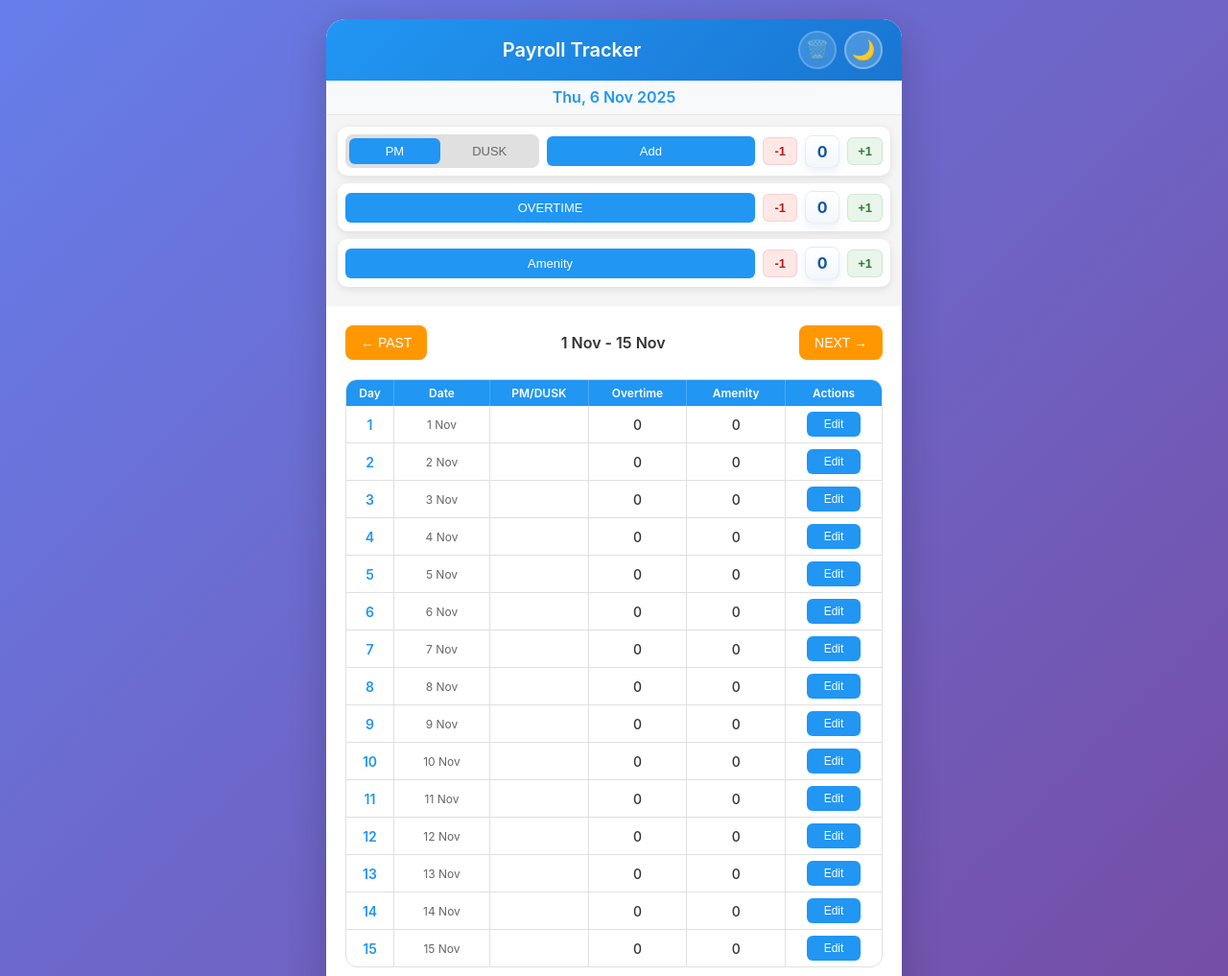
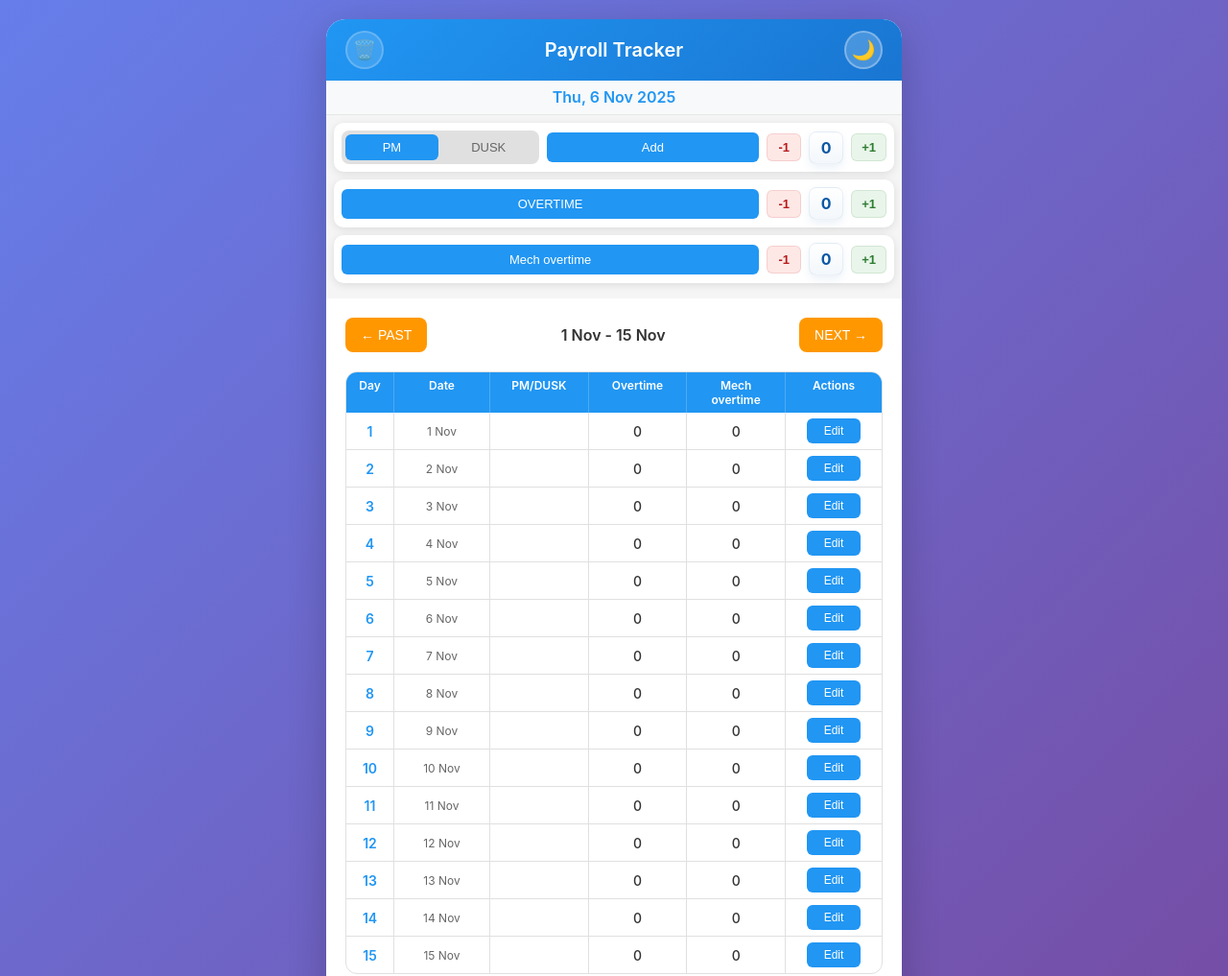
Before and after one commit to filippo-ceradini/payroll-tracker, a plain HTML site: page index.html in a window 1280 px wide. Shown: the top 1017 px of the page at 96% size. Drawn offline with Linux system fonts and the light colour scheme.

Commit message:
ui: rename Amenity label to 'Mech overtime' across UI and reports

```diff
--- a/app.js
+++ b/app.js
@@ -353,7 +353,7 @@ function applyToDay(dateKey) {
     const types = [];
     if (state.quantities['pm-dusk'] > 0) types.push('PM/DUSK');
     if (state.quantities['overtime'] > 0) types.push('Overtime');
-    if (state.quantities['amenity'] > 0) types.push('Amenity');
+        if (state.quantities['amenity'] > 0) types.push('Mech overtime');
 
     if (types.length === 0) return;
 
@@ -459,7 +459,7 @@ function handleSend() {
 
     let body = 'Payroll Report\n\n';
     body += 'Date Range: ' + document.getElementById('dateRange').textContent + '\n\n';
-    body += 'Day | Date | PM DJSK | Overtime | Amenity\n';
+    body += 'Day | Date | PM DJSK | Overtime | Mech overtime\n';
     body += '--------------------------------------------\n';
 
     dataToSend.forEach(item => {
@@ -469,7 +469,7 @@ function handleSend() {
     body += '\n\nTotal Summary:\n';
     body += 'PM DJSK: ' + dataToSend.reduce((sum, item) => sum + item.pmDjsk, 0) + '\n';
     body += 'Overtime: ' + dataToSend.reduce((sum, item) => sum + item.overtime, 0) + '\n';
-    body += 'Amenity: ' + dataToSend.reduce((sum, item) => sum + item.amenity, 0) + '\n';
+    body += 'Mech overtime: ' + dataToSend.reduce((sum, item) => sum + item.amenity, 0) + '\n';
 
     const emailBody = encodeURIComponent(body);
 
--- a/index.html
+++ b/index.html
@@ -57,7 +57,7 @@
             </div>
 
             <div class="input-row">
-                <button class="entry-btn" data-type="amenity">Amenity</button>
+                <button class="entry-btn" data-type="amenity">Mech overtime</button>
                 <button class="quantity-btn" data-action="add" data-type="amenity">+1</button>
                 <div class="quantity-display">
                     <span class="quantity" data-type="amenity">0</span>
@@ -79,7 +79,7 @@
                     <div class="header-cell">Date</div>
                     <div class="header-cell">PM/DUSK</div>
                     <div class="header-cell">Overtime</div>
-                    <div class="header-cell">Amenity</div>
+                    <div class="header-cell">Mech overtime</div>
                     <div class="header-cell">Actions</div>
                 </div>
                 <div id="daysGrid" class="days-grid"></div>
@@ -129,7 +129,7 @@
                     </div>
                 </div>
                 <div class="edit-group">
-                    <label>Amenity</label>
+                    <label>Mech overtime</label>
                     <div class="number-input">
                         <button class="minus">−</button>
                         <input type="number" id="amenityValue" min="0" value="0">
--- a/styles.css
+++ b/styles.css
@@ -34,12 +34,14 @@ header {
     justify-content: space-between;
     align-items: center;
     max-width: 100%;
+    position: relative; /* allow absolute-centering of the title */
 }
 
 .header-controls {
     display: flex;
     gap: 8px;
     align-items: center;
+    width: 100%; /* take full width so we can position controls left/right */
 }
 
 .clear-cache-btn {
@@ -72,8 +74,12 @@ header {
 header h1 {
     font-size: 20px;
     font-weight: 600;
-    flex: 1;
+    margin: 0;
+    position: absolute; /* center without affecting controls */
+    left: 50%;
+    transform: translateX(-50%);
     text-align: center;
+    pointer-events: none; /* avoid intercepting clicks on nearby controls */
 }
 
 .dark-mode-toggle {
@@ -90,6 +96,11 @@ header h1 {
     font-size: 20px;
     padding: 0;
     flex-shrink: 0;
+}
+
+/* keep clear cache on the left and push dark mode toggle to the right */
+.dark-mode-toggle {
+    margin-left: auto;
 }
 
 .dark-mode-toggle:hover {
@@ -118,7 +129,7 @@ body.dark-mode .dark-mode-toggle .dark-icon {
 }
 
 .input-section {
-    padding: 12px;
+    padding: 8px;
     background: #f5f5f5;
 }
 
```
